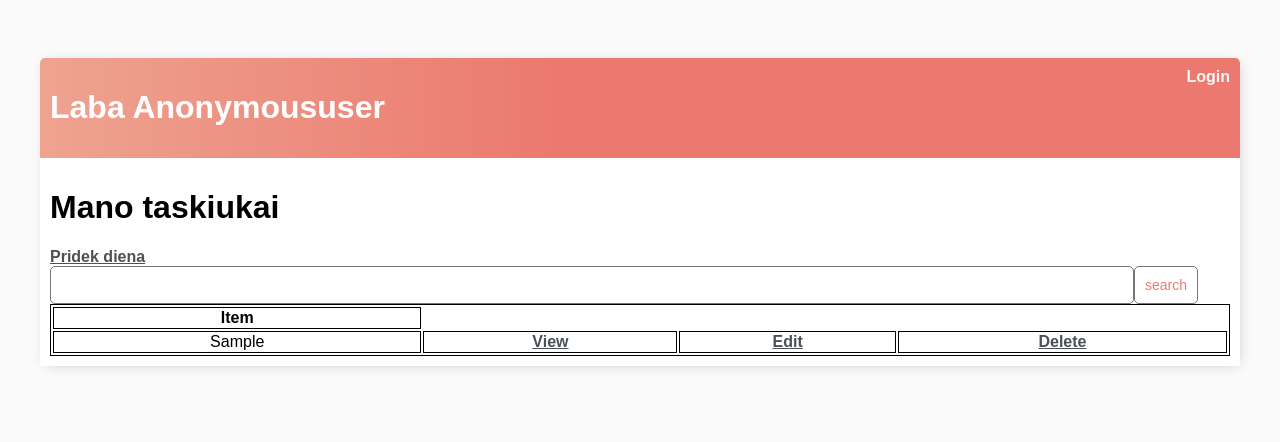
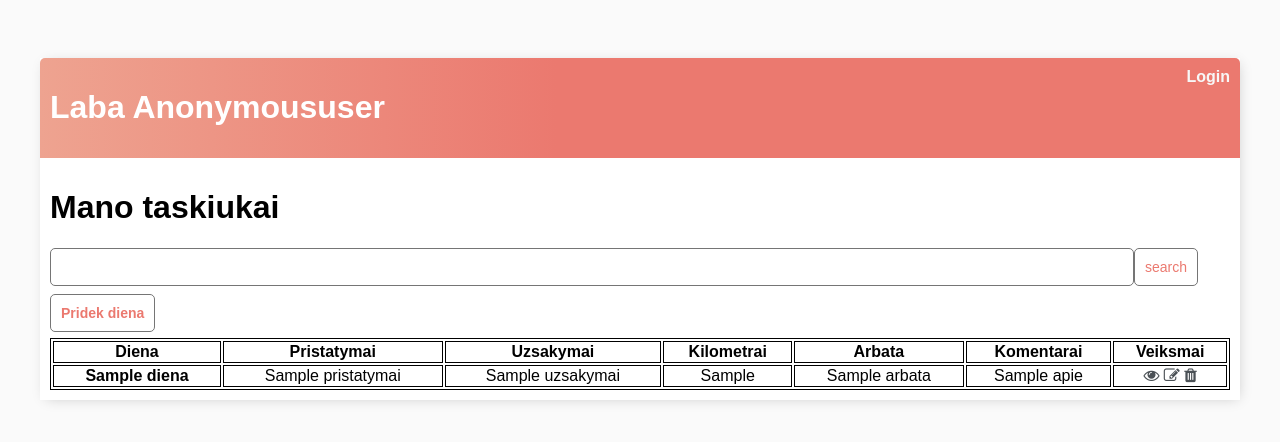
Before and after one commit to arvydasg/dpd, a Django app: template dpd/base/templates/base/taskai_list.html in a window 1280 px wide. Shown: the top 442 px of the page. Run offline with Django 4.2, Linux system fonts and the light colour scheme; the template is opened without the code that fills it: most values are stand-ins (such as "Sample title", 1, 10 or a date in 2020); some libraries are stand-ins or nearby versions.

Commit message:
feat: added font awesome icons. Nicer than href link

```diff
--- a/dpd/base/templates/base/taskai_list.html
+++ b/dpd/base/templates/base/taskai_list.html
@@ -21,29 +21,66 @@
 <h1>Mano taskiukai</h1>
 
 
-<a href="{% url 'taskas-pridek' %}">Pridek diena</a>
 <!-- search -->
 <form method="GET" style="display: flex;">
   <input name="search-are" type="text" value="{{search_input}}" autocomplete="off"/>
   <input class="button" name="" type="submit" value="search" />
 </form>
 
-<!-- taskai list -->
-  <table>
+<br/>
+<a class="button" href="{% url 'taskas-pridek' %}">Pridek diena</a>
+<br/>
+<p></p>
+<table class="table">
     <tr>
-      <th>Item</th>
+      <th scope="col">Diena</th>
+      <th scope="col">Pristatymai</th>
+      <th scope="col">Uzsakymai</th>
+      <th scope="col">Kilometrai</th>
+      <th scope="col">Arbata</th>
+      <th scope="col">Komentarai</th>
+      <th scope="col">Veiksmai</th>
     </tr>
-    {% for taskai in taskiukai %}
+  <tbody>
     <tr>
+      {% for taskai in taskiukai %}
+      <th>{{taskai.diena}}</th>
+      <td>{{taskai.pristatymai}}</td>
+      <td>{{taskai.uzsakymai}}</td>
       <td>{{taskai.km}}</td>
-      <td><a href="{% url 'taskas' taskai.id %}">View</a></td>
-      <td><a href="{% url 'taskas-update' taskai.id %}">Edit</a></td>
-      <td><a href="{% url 'taskas-delete' taskai.id %}">Delete</a></td>
+      <td>{{taskai.arbata}}</td>
+      <td>{{taskai.apie}}</td>
+      <td>
+	<a href="{% url 'taskas' taskai.id %}"><i class="fa fa-eye"></i></a>
+	<a href="{% url 'taskas-update' taskai.id %}"><i class="fa fa-edit"></i></a>
+	<a href="{% url 'taskas-delete' taskai.id %}"><i class="fa fa-trash"></i></a>
+      </td>
     </tr>
-    {% empty %}
-    <h3>No items in list</h3>
-    {% endfor %}
-  </table>
+  </tbody>
+  {% empty %}
+  <h3>No items in list</h3>
+  {% endfor %}
+</table>
 </div>
 
+
+<!-- <\!-- taskai list -\-> -->
+<!-- <table style="width:100%"> -->
+<!--   <br> -->
+<!--     {% for taskai in taskiukai %} -->
+<!--     <tr> -->
+<!--       <td>{{taskai.km}}</td> -->
+<!--       <td>{{taskai.uzsakymai}}</td> -->
+<!--       <td>{{taskai.pristatymai}}</td> -->
+<!--       <td>{{taskai.apie}}</td> -->
+<!--       <td><a href="{% url 'taskas' taskai.id %}">View</a></td> -->
+<!--       <td><a href="{% url 'taskas-update' taskai.id %}">Edit</a></td> -->
+<!--       <td><a href="{% url 'taskas-delete' taskai.id %}">Delete</a></td> -->
+<!--     </tr> -->
+<!--     {% empty %} -->
+<!--     <h3>No items in list</h3> -->
+<!--     {% endfor %} -->
+<!--   </table> -->
+<!-- </div> -->
+
 {% endblock content%}
```
